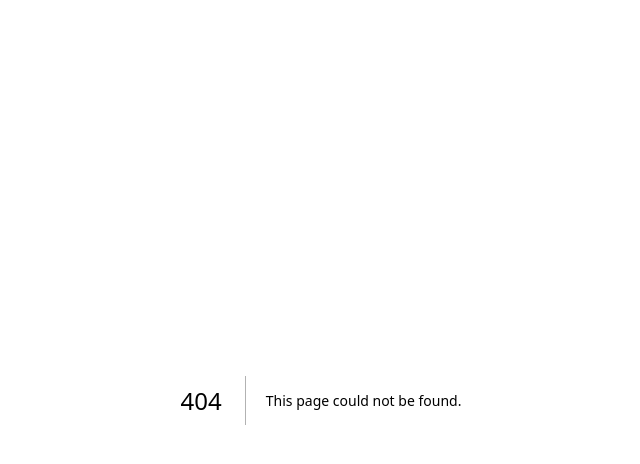
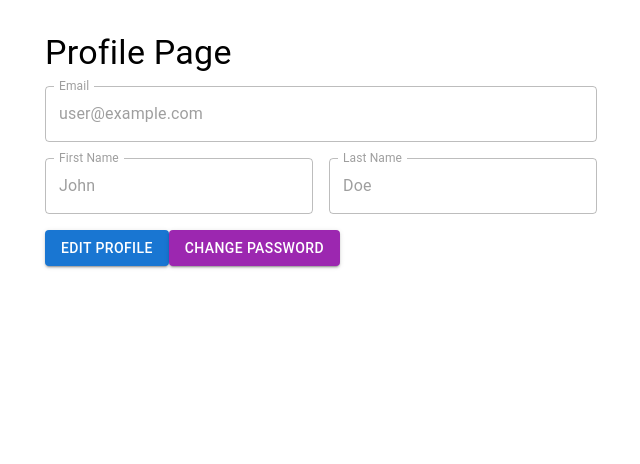
Before and after one commit to luckyklyist/Ecom-APP, a Next.js app in the folder apps/web/: page /profile in a window 1280 px wide. Before the commit this address had no page. Shown: the top 464 px of the page, without its empty margins (319-959 px from the left). Built offline with nearby package versions, Linux system fonts and the light colour scheme; no server answers.

Commit message:
frontend udpated with the nabar layout

```diff
--- a/apps/web/app/layout.tsx
+++ b/apps/web/app/layout.tsx
@@ -1,11 +1,14 @@
+
 export default function RootLayout({
   children,
 }: {
   children: React.ReactNode;
 }) {
   return (
-    <html lang="en">
-      <body>{children}</body>
-    </html>
+    <>
+      <html lang="en">
+        <body>{children}</body>
+      </html>
+    </>
   );
 }
--- a/apps/web/app/login/page.tsx
+++ b/apps/web/app/login/page.tsx
@@ -1,7 +1,6 @@
 "use client"
 import { LoginForm } from "ui";
 import axios from "axios";
-import { cookies } from "next/headers";
 
 export default function Page() {
 
@@ -10,7 +9,7 @@ export default function Page() {
         console.log(resp.data.token)
         console.log(resp)
         if (resp.status == 200) {
-            cookies().set('token', resp.data.token);
+            document.cookie = `token=${resp.data.token}`;
         }
     }
 
@@ -19,4 +18,4 @@ export default function Page() {
             <LoginForm onLogin={onLogin} />
         </>
     )
-}``
+} ``
--- /dev/null
+++ b/apps/web/app/profile/page.tsx
@@ -0,0 +1,29 @@
+'use client'
+import { Profile } from "ui";
+import Cookies from 'js-cookie'
+import { useEffect } from "react";
+import axios from "axios";
+
+export default function Page() {
+
+    const getProfile =async() => {
+        const token = Cookies.get('token');
+        const resp =await axios.get('http://localhost:3001/api/v1/user/userlist', {
+            headers: {
+                Authorization:token
+            }
+        })
+        console.log(resp)
+    }
+
+    useEffect(() => {
+        getProfile();
+    }, [])
+
+    return (
+        <>
+            <Profile />
+        </>
+    )
+
+}
--- /dev/null
+++ b/apps/web/middleware.ts
@@ -0,0 +1,6 @@
+import { NextRequest, NextResponse } from "next/server";
+
+export function middleware(req: NextRequest) {
+    console.log("hello")
+    return NextResponse.next();
+}
--- a/apps/web/package.json
+++ b/apps/web/package.json
@@ -10,6 +10,7 @@
   },
   "dependencies": {
     "axios": "^1.4.0",
+    "js-cookie": "^3.0.5",
     "next": "^13.4.1",
     "react": "^18.2.0",
     "react-dom": "^18.2.0",
--- /dev/null
+++ b/packages/ui/Navbar.tsx
@@ -0,0 +1,30 @@
+import * as React from 'react';
+import AppBar from '@mui/material/AppBar';
+import Box from '@mui/material/Box';
+import Toolbar from '@mui/material/Toolbar';
+import Typography from '@mui/material/Typography';
+import Button from '@mui/material/Button';
+import IconButton from '@mui/material/IconButton';
+
+export const Navbar=()=> {
+  return (
+    <Box sx={{ flexGrow: 1 }}>
+      <AppBar position="static">
+        <Toolbar>
+          <IconButton
+            size="large"
+            edge="start"
+            color="inherit"
+            aria-label="menu"
+            sx={{ mr: 2 }}
+          >
+          </IconButton>
+          <Typography variant="h6" component="div" sx={{ flexGrow: 1 }}>
+            News
+          </Typography>
+          <Button color="inherit">Login</Button>
+        </Toolbar>
+      </AppBar>
+    </Box>
+  );
+}
--- /dev/null
+++ b/packages/ui/Products.tsx
@@ -0,0 +1,32 @@
+import React from 'react';
+import { Container, Typography, Grid, Card, CardContent, CardMedia } from '@mui/material';
+
+export const Products = ({products}) => {
+  return (
+    <Container>
+      <Typography variant="h4" component="h1" align="center" gutterBottom>
+        Products
+      </Typography>
+      <Grid container spacing={3}>
+        {products.map((product) => (
+          <Grid key={product._id} item xs={12} sm={6} md={4}>
+            <Card>
+              <CardMedia component="img" image={product.imageUrl} alt={product.name} height="200" />
+              <CardContent>
+                <Typography variant="h5" component="h2">
+                  {product.productName}
+                </Typography>
+                <Typography variant="h6" component="h2">
+                  {product.price}
+                </Typography>
+                <Typography variant="body2" color="textSecondary">
+                  {product.productDescription}
+                </Typography>
+              </CardContent>
+            </Card>
+          </Grid>
+        ))}
+      </Grid>
+    </Container>
+  );
+};
--- /dev/null
+++ b/packages/ui/Profile.tsx
@@ -0,0 +1,129 @@
+import React, { useState } from 'react';
+import { Box, Button, Container, Grid, TextField, Typography } from '@mui/material';
+
+export const Profile = () => {
+  const [editMode, setEditMode] = useState(false);
+  const [email, setEmail] = useState('user@example.com');
+  const [firstName, setFirstName] = useState('John');
+  const [lastName, setLastName] = useState('Doe');
+  const [currentPassword, setCurrentPassword] = useState('');
+  const [newPassword, setNewPassword] = useState('');
+  const [confirmNewPassword, setConfirmNewPassword] = useState('');
+
+  const handleSaveChanges = () => {
+    // Implement logic to save changes to user profile
+    setEditMode(false);
+  };
+
+  const handleChangePassword = () => {
+    // Implement logic to change password
+    setCurrentPassword('');
+    setNewPassword('');
+    setConfirmNewPassword('');
+  };
+
+  return (
+    <Container maxWidth="sm">
+      <Box my={4}>
+        <Typography variant="h4" gutterBottom>
+          Profile Page
+        </Typography>
+        <Grid container spacing={2}>
+          <Grid item xs={12}>
+            <TextField
+              id="email"
+              label="Email"
+              variant="outlined"
+              fullWidth
+              value={email}
+              disabled={!editMode}
+              onChange={(e) => setEmail(e.target.value)}
+            />
+          </Grid>
+          <Grid item xs={6}>
+            <TextField
+              id="firstName"
+              label="First Name"
+              variant="outlined"
+              fullWidth
+              value={firstName}
+              disabled={!editMode}
+              onChange={(e) => setFirstName(e.target.value)}
+            />
+          </Grid>
+          <Grid item xs={6}>
+            <TextField
+              id="lastName"
+              label="Last Name"
+              variant="outlined"
+              fullWidth
+              value={lastName}
+              disabled={!editMode}
+              onChange={(e) => setLastName(e.target.value)}
+            />
+          </Grid>
+          {editMode && (
+            <Grid item xs={12}>
+              <TextField
+                id="currentPassword"
+                label="Current Password"
+                type="password"
+                variant="outlined"
+                fullWidth
+                value={currentPassword}
+                onChange={(e) => setCurrentPassword(e.target.value)}
+              />
+            </Grid>
+          )}
+          {editMode && (
+            <Grid item xs={6}>
+              <TextField
+                id="newPassword"
+                label="New Password"
+                type="password"
+                variant="outlined"
+                fullWidth
+                value={newPassword}
+                onChange={(e) => setNewPassword(e.target.value)}
+              />
+            </Grid>
+          )}
+          {editMode && (
+            <Grid item xs={6}>
+              <TextField
+                id="confirmNewPassword"
+                label="Confirm New Password"
+                type="password"
+                variant="outlined"
+                fullWidth
+                value={confirmNewPassword}
+                onChange={(e) => setConfirmNewPassword(e.target.value)}
+              />
+            </Grid>
+          )}
+        </Grid>
+        <Box mt={2}>
+          {editMode ? (
+            <>
+              <Button variant="contained" color="primary" onClick={handleSaveChanges}>
+                Save Changes
+              </Button>
+              <Button variant="contained" onClick={() => setEditMode(false)}>
+                Cancel
+              </Button>
+            </>
+          ) : (
+            <>
+              <Button variant="contained" color="primary" onClick={() => setEditMode(true)}>
+                Edit Profile
+              </Button>
+              <Button variant="contained" color="secondary" onClick={handleChangePassword}>
+                Change Password
+              </Button>
+            </>
+          )}
+        </Box>
+      </Box>
+    </Container>
+  );
+};
--- a/packages/ui/index.tsx
+++ b/packages/ui/index.tsx
@@ -5,3 +5,6 @@ export * from "./Button";
 export * from "./Header";
 export * from "./SignUpForm";
 export * from "./LoginForm";
+export * from "./Profile";
+export * from "./Products";
+export * from "./Navbar";
--- a/packages/ui/package.json
+++ b/packages/ui/package.json
@@ -20,6 +20,7 @@
   "dependencies": {
     "@emotion/react": "^11.11.1",
     "@emotion/styled": "^11.11.0",
-    "@mui/material": "^5.14.3"
+    "@mui/material": "^5.14.3",
+    "material-icons": "^1.13.9"
   }
 }
```
Also changed, not shown: apps/web/app/products/page.tsx (added, +26 -0 lines), 2 other files (tests, documents, lock files or other folders).
